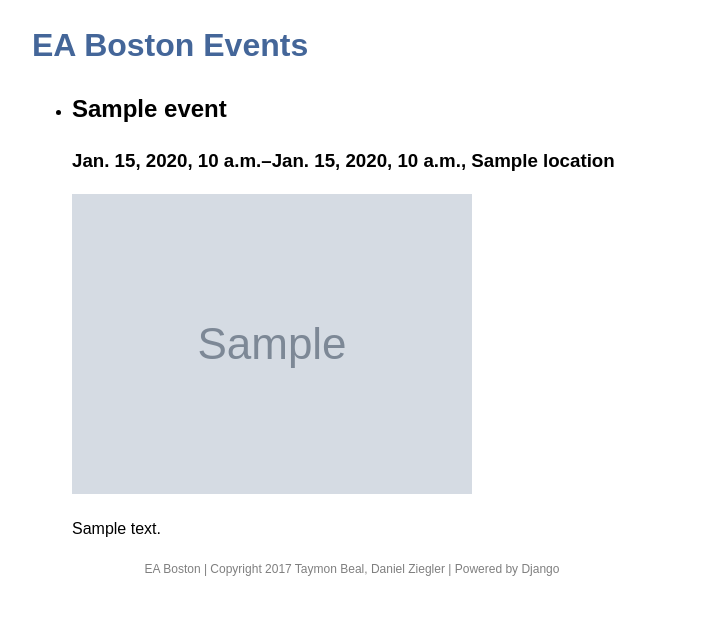
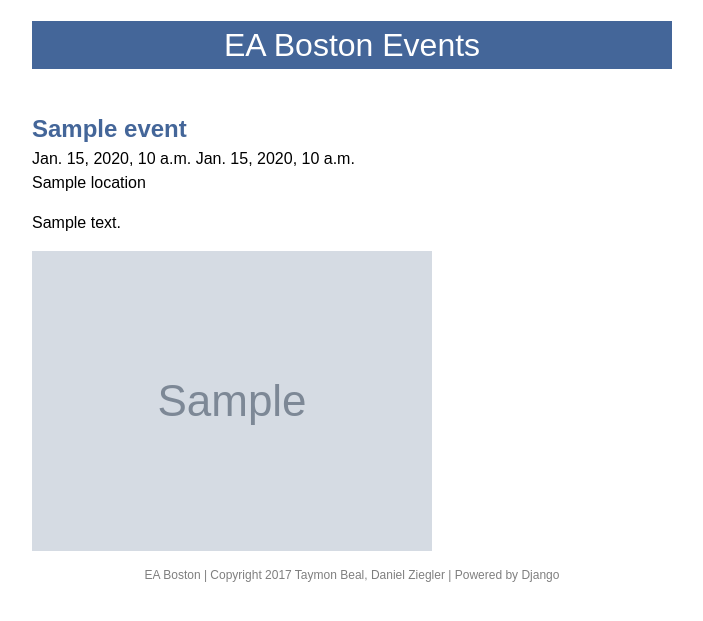
Before and after one commit to taymonbeal/eamail, a Django app: template project/events/templates/events/event_list.html in a window 1280 px wide. Shown: the top 621 px of the page, without its empty margins (288-991 px from the left). Run offline with Django 3.2, Linux system fonts and the light colour scheme; the template is opened without the code that fills it: most values are stand-ins (such as "Sample title", 1, 10 or a date in 2020); grey boxes marked "Sample" are stand-in pictures.

Commit message:
experimented with a flexbox layout

```diff
--- a/project/events/static/css/simplesheet.css
+++ b/project/events/static/css/simplesheet.css
@@ -12,6 +12,16 @@ footer {
 	text-align: center;
 	opacity: 0.5;
 }
-h1 {
-	color: #446699;
+main h1 { color: #469; }
+header h1 { background-color: #469; color: #fff; text-align: center; font-weight: normal; }
+.event {
+	display: flex;
+	align-items: top;
+	flex-wrap: wrap;
+	justify-content: space-between;
+	flex-direction: row;
 }
+.event .eventtext { flex-basis: 60%; }
+.event .eventimage { flex-basis: 30%; flex-shrink: 1; }
+.event h1 { margin-bottom: 0; }
+.event address { font-style: unset; }
--- a/project/events/templates/events/event_list.html
+++ b/project/events/templates/events/event_list.html
@@ -4,18 +4,22 @@
 {% block fulltitle %}EA Boston Events{% endblock fulltitle %}
 {% block styling %}<link rel="stylesheet" href="{% static 'css/simplesheet.css' %}">{% endblock styling %}
 {% block content %}
-  <h1>EA Boston Events</h1>
+  <header><h1>EA Boston Events</h1></header>
   {% if event_list %}
-    <ul>
+    <main>
       {% for event in event_list %}
-        <li>
-          <h2>{{ event.title }}</h2>
-          <h3>{{ event.start_time }}{% if event.end_time %}–{{ event.end_time }}{% endif %}, {{ event.location }}</h3>
-          <img src="{{ event.picture.url }}" alt="{{ event.title }}">
+        <article class="event">
+          <div class="eventtext">
+          <h1>{{ event.name }}</h1>
+          <time datetime="{{ event.start_time|date:'c' }}">{{ event.start_time }}</time>
+          {% if event.end_time %}<time datetime="{{ event.end_time|date:'c' }}">{{ event.end_time }}</time>{% endif %}
+          <address>{{ event.location }}</address>
           <p>{{ event.description }}</p>
-        </li>
+          </div>
+          <img src="{{ event.picture.url }}" alt="" class="eventpic">
+        </article>
       {% endfor %}
-    </ul>
+    </main>
   {% else %}
     <p>There are no events scheduled right now.</p>
   {% endif %}
--- a/project/templates/base.html
+++ b/project/templates/base.html
@@ -7,7 +7,7 @@
     {% block styling %}{% endblock styling %}
   </head>
   <body>
-    <main>{% block content %}{% endblock content %}</main>
+    {% block content %}{% endblock content %}
     <footer><p>EA Boston | Copyright 2017 Taymon Beal, Daniel Ziegler | Powered by Django</p></footer>
   </body>
 </html>
```
